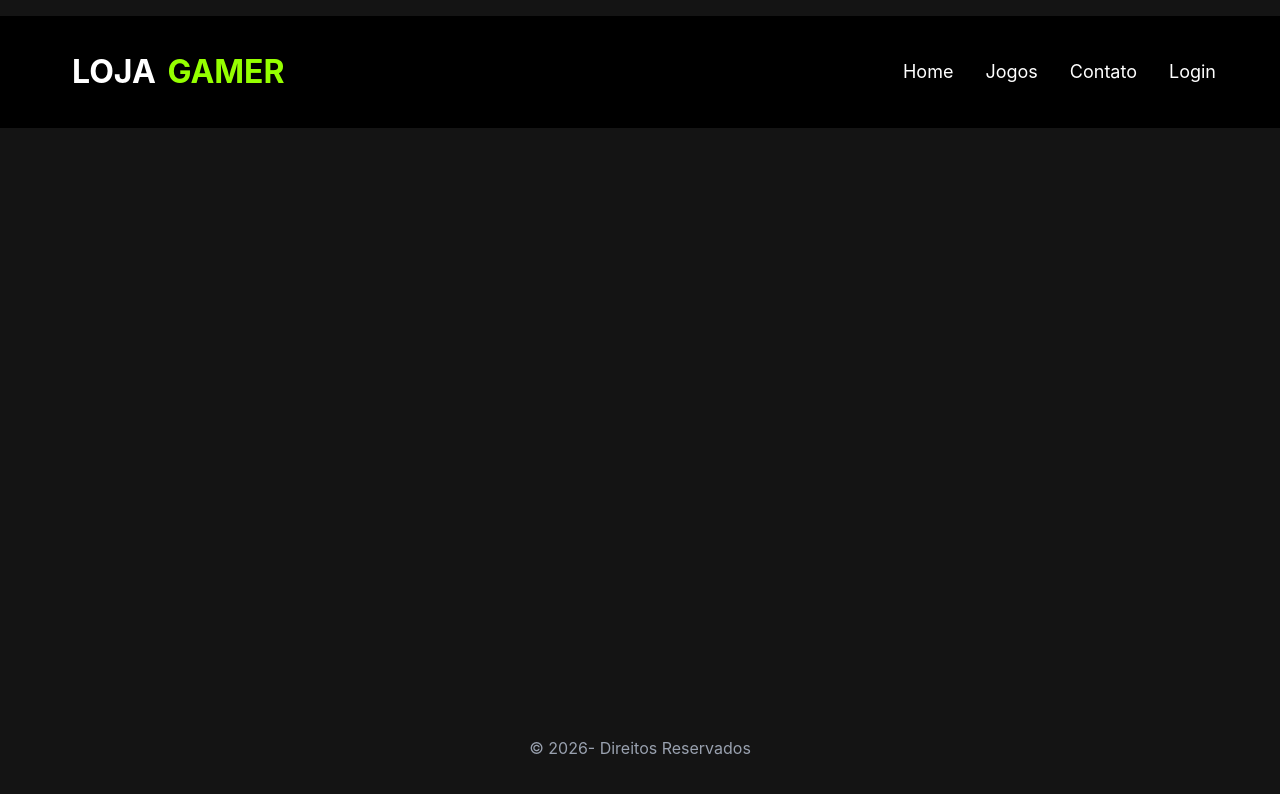
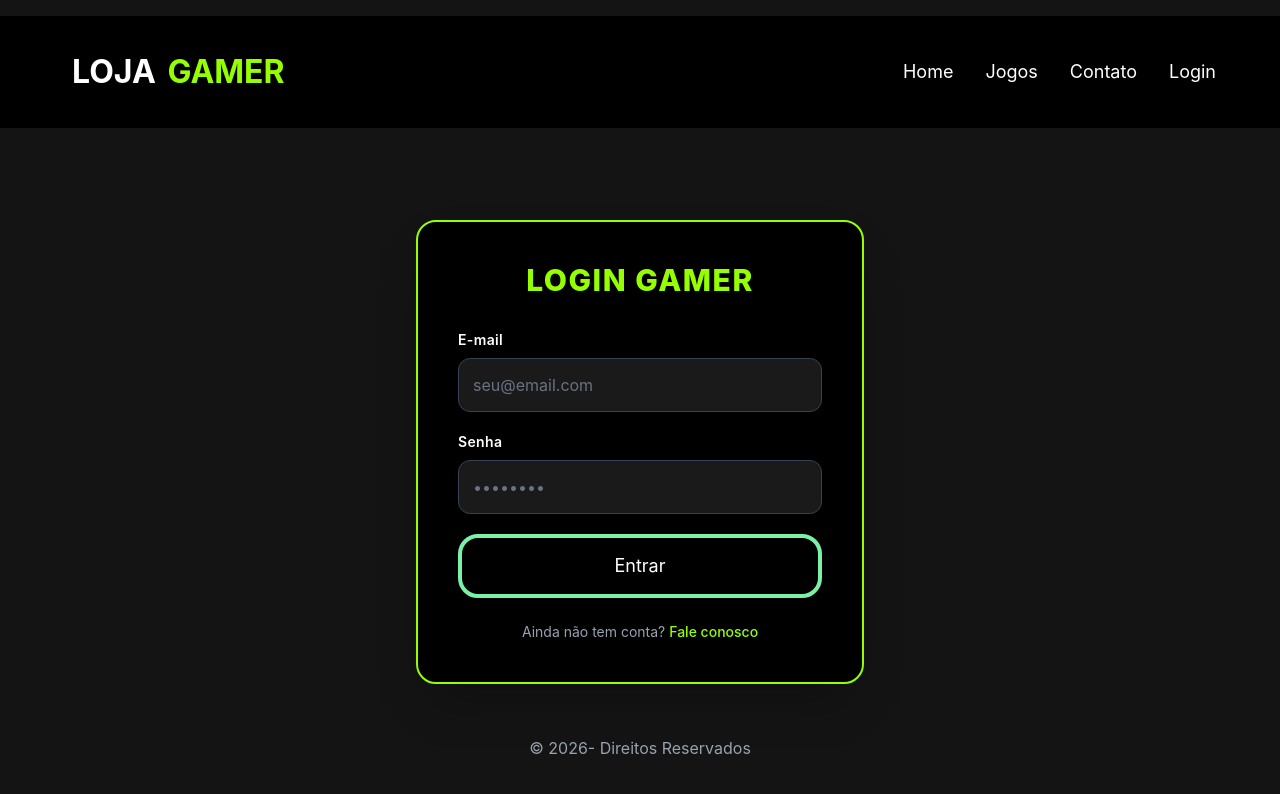
Before and after one commit to kevin-simoes/lojagamer, a React (Vite) app: page /login in a window 1280 px wide. Shown: the top 794 px of the page. Built offline with nearby package versions, Linux system fonts and the light colour scheme.

Commit message:
atualizando paginas

```diff
--- a/src/App.jsx
+++ b/src/App.jsx
@@ -13,7 +13,7 @@
       <div className="min-h-screen flex flex-col justify-between bg-[#141414] pt-4">
         <Header />
         <Routes>
-          <Route path="/" element={<Home/>}/>
+          <Route path="/home" element={<Home/>}/>
           <Route path="/contato" element={<Contato/>}/>
           <Route path="/jogos" element={<Jogos/>}/>
           <Route path="/login" element={<Login/>}/>
--- a/src/components/GameCard.jsx
+++ b/src/components/GameCard.jsx
@@ -1,8 +1,22 @@
-const GameCard = () => {
+const GameCard = ({ titulo, preco, imagem }) => {
   return (
-    <>
+    <div className="bg-black rounded-2xl overflow-hidden transition-all
+    duration-300 hover:-translate-y-2 border-4 hover:border-[#95ff00]">
+      <img src={imagem} alt={titulo} className="w-full h-[260px] object-cover" />
 
-    </>
+      <article className="p-4 text-center">
+        <h2 className="text-xl text-[#95ff00] uppercase
+             mb-3 font-bold">{titulo}</h2>
+
+        <p className="text-white text-2xl font-bold mb-4">{preco}</p>
+        <button className="bg-gradient-to-r from-cyan-400 to-purple-600
+             w-[50%] py-4 px-4 rounded-2xl border-none cursor-pointer font-semibold
+             transition-all duration-300h text-white hover:scale-105">
+          Comprar
+        </button>
+      </article>
+
+    </div>
   )
 }
 
--- a/src/components/Header.jsx
+++ b/src/components/Header.jsx
@@ -1,4 +1,4 @@
-import {Link} from 'react-router-dom'
+import { Link } from 'react-router-dom'
 
 const Header = () => {
   return (
--- a/src/pages/Contato.jsx
+++ b/src/pages/Contato.jsx
@@ -1,8 +1,25 @@
 const Contato = () => {
   return (
-    <>
+    <main className="grow flex items-center justify-center px-4">
+      <div className="bg-black p-8 sm:p-10 rounded-[20px] w-full max-w-md shadow-2xl border-2 border-[#95ff00]">
 
-    </>
+        <h2 className="text-2xl sm:text-3xl font-extrabold text-[#95ff00] text-center mb-6 uppercase tracking-wider">
+          Fale Conosco
+        </h2>
+
+        <p className="text-gray-300 text-center mb-6">
+          Entre em contato conosco através do e-mail:
+        </p>
+
+        <a
+          href="mailto:suporte@lojagamer.com"
+          className="block text-center text-[#95ff00] font-semibold hover:underline transition-all"
+        >
+          suporte@lojagamer.com
+        </a>
+
+      </div>
+    </main>
   )
 }
 
--- a/src/pages/Error.jsx
+++ b/src/pages/Error.jsx
@@ -1,10 +1,13 @@
 const Error = () => {
   return (
-    <main>
-      <h2>404</h2>
-      <p>Ops! Página não encontrada</p>
-      <p>Parece que você se perdeu no Mapa do jogo. A página qie você está procurando não existe ou foi removida.</p>
-      <Link to="/">Voltar para a Home</Link>
+    <main className="px-[5%] my-20 grow text-center flex flex-col
+    items-center justify-between">
+      <h2 className="textoTitulo text-6xl font-bold text-[#95ff00] mb-4">404</h2>
+      <p className="text-2xl font-bold mb-2 text-cyan-400">Ops! Página não encontrada</p>
+      <p className="text-gray-400 mb-8 max-w-md">Parece que você se perdeu no mapa do jogo.A página que você
+        está procurando não existe ou foi removida
+      </p>
+
     </main>
   )
 }
--- a/src/pages/Home.jsx
+++ b/src/pages/Home.jsx
@@ -1,8 +1,31 @@
+import Gamecard from "../components/Gamecard"
+import ImagemJogo from "../assets/imagem.jpg"
+
 const Home = () => {
+
+  const games = [
+    { id: 1, titulo: "Jogo 1", preco: "R$ 100,00", imagem: ImagemJogo },
+    { id: 2, titulo: "Jogo 2", preco: "R$ 200,00", imagem: ImagemJogo },
+    { id: 3, titulo: "Jogo 3", preco: "R$ 400,00", imagem: ImagemJogo },
+    { id: 4, titulo: "Jogo 4", preco: "R$ 600,00", imagem: ImagemJogo },
+  ];
   return (
-    <>
+    <main className="pc[5%] mt-10 mb-16 grow">
+      <h2 className="titulo text 3xl">JOGOS EM DESTAQUE</h2>
 
-    </>
+      {/* é aqui que os card ficam lado a lado */}
+      <section className="grid grid-cols-[repeat(auto-fit,minmax(250px,1fr))] gap-6">
+        {games.map((jogo) => (
+          <Gamecard
+            key={jogo.id}
+            titulo={jogo.titulo}
+            preco={jogo.preco}
+            imagem={jogo.imagem}
+          />
+        ))}
+      </section>
+
+    </main>
   )
 }
 
--- a/src/pages/Jogos.jsx
+++ b/src/pages/Jogos.jsx
@@ -1,9 +1,12 @@
 import React from 'react'
 const Jogos = () => {
   return (
-    <>
-
-    </>
+    <main className="px-[5%] text-center my-8 grow">
+      <h2 className="text-3xl font-bold mb-4 text-[#95ff00]">
+        Catálogo de Jogos</h2>
+      <p className="text-gray-300">Aqui você encontrará todos
+        os jogos disponiveis na nossa Loja Gamer</p>
+    </main>
   )
 }
 
--- a/src/pages/Login.jsx
+++ b/src/pages/Login.jsx
@@ -1,8 +1,73 @@
+import { useState } from "react"
+import { useNavigate, Link } from "react-router-dom"
+
 const Login = () => {
+
+  //Hook useState - manipula o estado da variável
+  const[email, setEmail]=useState("");
+  const[senha, setSenha]=useState("");
+  //Hook useNavigate - navega entre os componentes
+  const navigate = useNavigate();
+
+  //função de login
+
+  const Login =(e)=> {
+    //previne a página de ser recarregada
+    e.preventDefault()
+    alert(`Bem Vindo(a), ${email}`)
+    //Direciona automaticamente para a página do Home
+    navigate("/");
+  }
+
+
   return (
-    <>
+    <main className="grow flex items-center justify-center px-4 mt-20 login" >
+      <div className="bg-black p-8 sm:p-10 rounded-[20px] w-full max-w-md shadow-2xl border-2 border-[#95ff00]">
 
-    </>
+        {/* Título com o mesmo estilo neon do site */}
+        <h2 className="text-2xl sm:text-3xl font-extrabold text-[#95ff00] text-center mb-8 uppercase tracking-wider">
+          Login Gamer
+        </h2>
+
+        <form onSubmit={Login} className="flex flex-col gap-5">
+          <div>
+            <label className="block text-white mb-2 text-sm font-semibold tracking-wide">E-mail</label>
+            <input
+              type="email"
+              required
+              value={email}
+              onChange={(e) => setEmail(e.target.value)}
+              placeholder="seu@email.com"
+              className="w-full p-3.5 rounded-xl bg-[#1a1a1a] text-white border border-gray-700 focus:border-[#95ff00] focus:ring-1 focus:ring-[#95ff00] outline-none transition-all placeholder:text-gray-500"
+            />
+          </div>
+
+          <div>
+            <label className="block text-white mb-2 text-sm font-semibold tracking-wide">Senha</label>
+            <input
+              type="password"
+              required
+              value={senha}
+              onChange={(e) => setSenha(e.target.value)}
+              placeholder="••••••••"
+              className="w-full p-3.5 rounded-xl bg-[#1a1a1a] text-white border border-gray-700 focus:border-[#95ff00] focus:ring-1 focus:ring-[#95ff00] outline-none transition-all placeholder:text-gray-500"
+            />
+          </div>
+
+          {/* Botão com o mesmo gradiente e efeito dos cards */}
+          <button
+            type="submit"
+            className=" border-4 border-green-300 t-2 w-full py-3.5 rounded-[20px] text-white text-lg transition-all duration-300 hover:opacity-90 hover:scale-105 hover:text-white cursor-pointer shadow-lg"
+          >
+            Entrar
+          </button>
+        </form>
+
+        <p className="text-center text-gray-400 mt-6 text-sm">
+          Ainda não tem conta? <Link to="/contato" className="text-[#95ff00] hover:underline font-medium">Fale conosco</Link>
+        </p>
+      </div>
+    </main>
   )
 }
 
```
Also changed, not shown: src/assets/imagem.jpg (added), 1 other file (tests, documents, lock files or other folders).
